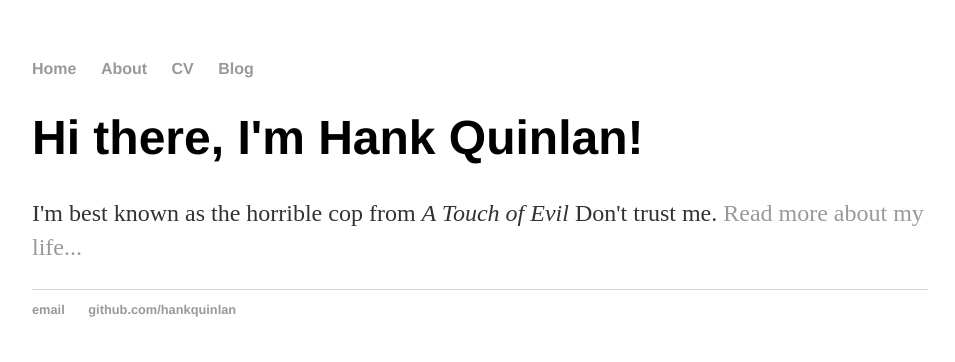
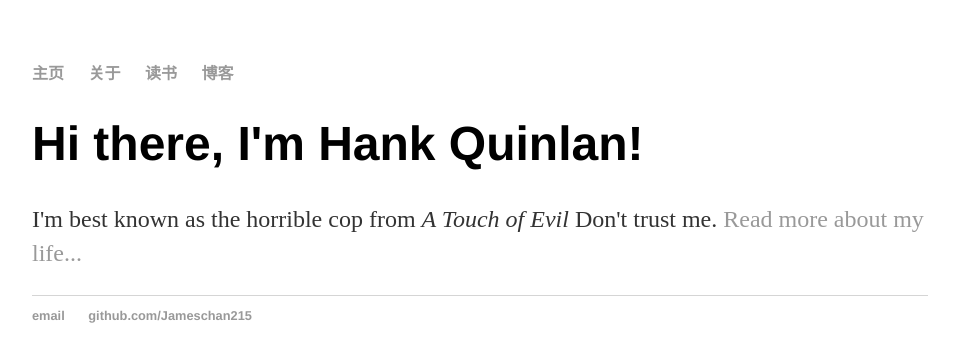
Before and after one commit to Jameschan215/test, a Jekyll site: the page built from index.html, in a window 1280 px wide. Shown: the top 362 px of the page, without its empty margins (160-1115 px from the left). Built offline with Jekyll 4.4.1, drawn with Linux system fonts in a browser that asks for light colours.

Commit message:
Update default.html

```diff
--- a/_layouts/default.html
+++ b/_layouts/default.html
@@ -8,10 +8,10 @@
 		<body>
 			<nav>
 	    		<ul>
-	        		<li><a href="/">Home</a></li>
-		        	<li><a href="/about.html">About</a></li>
-	        		<li><a href="/cv.html">CV</a></li>
-	        		<li><a href="/blog">Blog</a></li>
+	        		<li><a href="/">主页</a></li>
+		        	<li><a href="/about.html">关于</a></li>
+	        		<li><a href="/cv.html">读书</a></li>
+	        		<li><a href="/blog">博客</a></li>
 	    		</ul>
 			</nav>
 			<div class="container">
@@ -21,8 +21,8 @@
 			</div><!-- /.container -->
 			<footer>
 	    		<ul>
-	        		<li><a href="mailto:hankquinlanhub@gmail.com">email</a></li>
-	        		<li><a href="https://github.com/hankquinlan">github.com/hankquinlan</a></li>
+	        		<li><a href="chenjames215@gmail.com">email</a></li>
+	        		<li><a href="https://github.com/jameschan215">github.com/Jameschan215</a></li>
 				</ul>
 			</footer>
 		</body>
```
